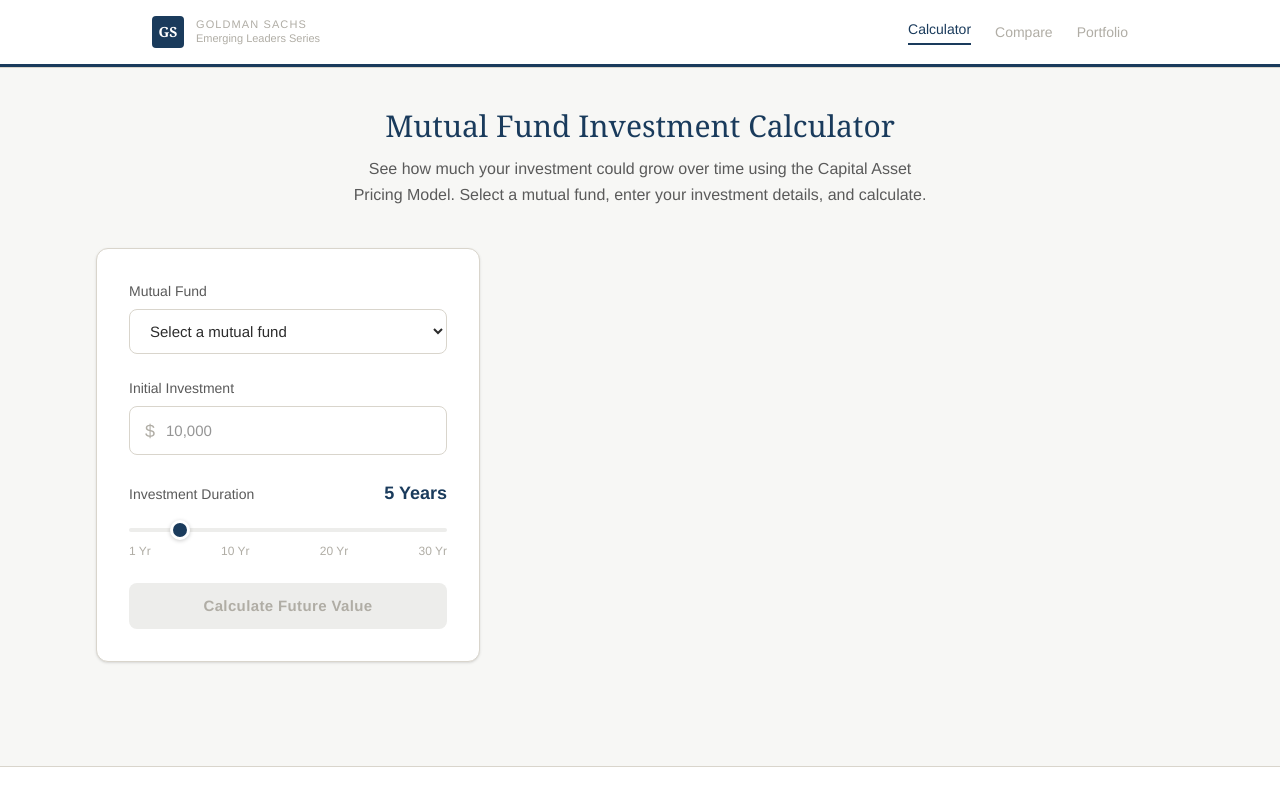
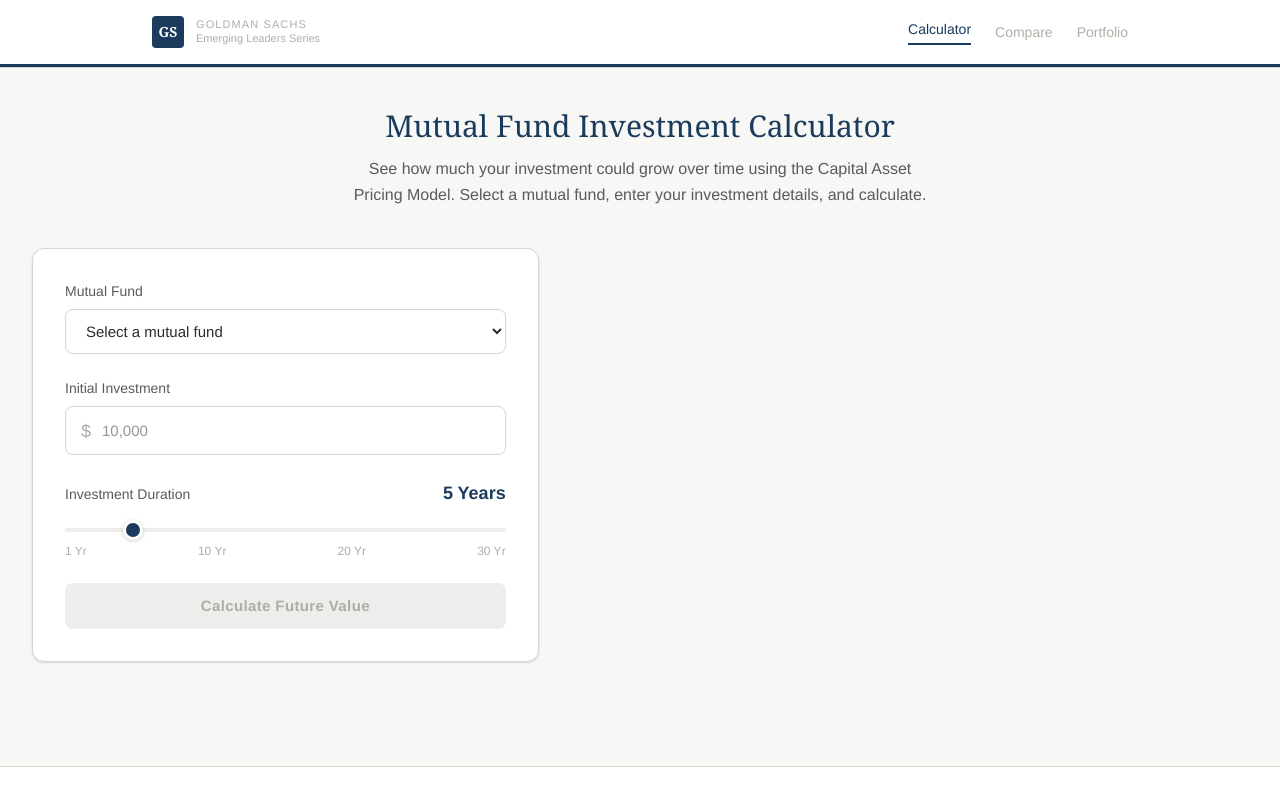
Before and after one commit to kostakarathana/Goldman_ELS, a React (Vite) app in the folder client/: page / in a window 1280 px wide. Shown: the top 797 px of the page. Built offline with nearby package versions, Linux system fonts and the light colour scheme.

Commit message:
fixed display widths of calculator and results

```diff
--- a/client/src/pages/Calculator.jsx
+++ b/client/src/pages/Calculator.jsx
@@ -18,7 +18,7 @@
   };
 
   return (
-    <main className="max-w-6xl mx-auto px-8 py-10">
+    <main className="max-w-7xl mx-auto px-8 py-10">
       {/* Hero section */}
       <div className="text-center mb-10">
         <h1 className="text-3xl mb-3">Mutual Fund Investment Calculator</h1>
@@ -30,8 +30,8 @@
       </div>
 
       <div className="flex gap-10 items-start">
-        {/* Calculator card — self-start prevents it stretching to match results height */}
-        <div className="self-start bg-gs-white rounded-xl border border-gs-border p-8 shadow-sm shrink-0 w-96">
+        {/* Calculator card */}
+        <div className="self-start bg-gs-white rounded-xl border border-gs-border p-8 shadow-sm shrink-0 w-5/12">
           <FundSelector selected={ticker} onSelect={setTicker} />
           <InvestmentForm
             investment={investment}
```
Also changed, not shown: package.json (added, +7 -0 lines), 1 other file (tests, documents, lock files or other folders).
